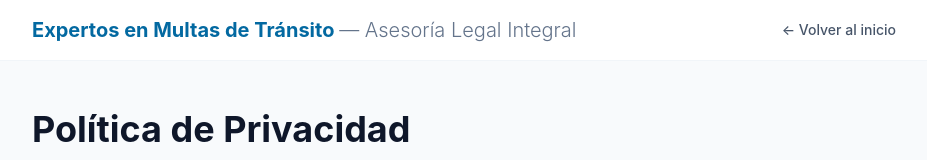
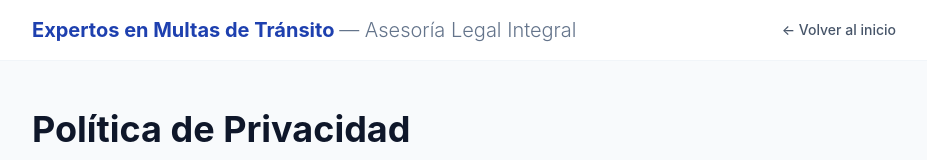
Before and after one commit to myroj01-arch/multas-web, a Next.js app: page /privacidad in a window 1280 px wide. Shown: the top 160 px of the page, without its empty margins (176-1103 px from the left). Built offline with nearby package versions, Linux system fonts and the light colour scheme.

Commit message:
refactor: design improvements - Hero sizing, Footer polish, Header animation, Nequi-only payments, meta tags, React 19 fixes

```diff
--- a/src/app/layout.tsx
+++ b/src/app/layout.tsx
@@ -9,6 +9,17 @@ export const metadata: Metadata = {
     title: 'Expertos en Multas de Tránsito | Asesoría Legal Integral',
     description: 'Evaluamos tu multa sin costo. Si hay sustento, la gestionamos por $150.000 COP.',
     type: 'website',
+    locale: 'es_CO',
+    siteName: 'Expertos en Multas de Tránsito',
+  },
+  twitter: {
+    card: 'summary_large_image',
+    title: 'Expertos en Multas de Tránsito | Asesoría Legal Integral',
+    description: 'Evaluamos tu multa sin costo. Si hay sustento, la gestionamos por $150.000 COP.',
+  },
+  robots: {
+    index: true,
+    follow: true,
   },
 }
 
--- a/src/app/page.tsx
+++ b/src/app/page.tsx
@@ -1,27 +1,23 @@
-import { Header } from '@/components/Header'
+import Header from '@/components/Header'
 import { Hero } from '@/components/Hero'
-import { SocialProof } from '@/components/SocialProof'
-import { ComoFunciona } from '@/components/ComoFunciona'
-import { Benefits } from '@/components/Benefits'
-import { Process } from '@/components/Process'
-import { QueRevisamos } from '@/components/QueRevisamos'
+import SocialProof from '@/components/SocialProof'
+import ComoFunciona from '@/components/ComoFunciona'
+import QueRevisamos from '@/components/QueRevisamos'
 import { PrescripcionCalculator } from '@/components/PrescripcionCalculator'
-import { Alcoholemia } from '@/components/Alcoholemia'
-import { NoPrometemos } from '@/components/NoPrometemos'
-import { FAQ } from '@/components/FAQ'
-import { PaymentMethods } from '@/components/PaymentMethods'
+import Alcoholemia from '@/components/Alcoholemia'
+import NoPrometemos from '@/components/NoPrometemos'
+import FAQ from '@/components/FAQ'
+import PaymentMethods from '@/components/PaymentMethods'
 import { ContactForm } from '@/components/ContactForm'
-import { Footer } from '@/components/Footer'
+import Footer from '@/components/Footer'
 
-export default function Home(): JSX.Element {
+export default function Home() {
   return (
     <main className="min-h-screen">
       <Header />
       <Hero />
       <SocialProof />
       <ComoFunciona />
-      <Benefits />
-      <Process />
       <QueRevisamos />
       <PrescripcionCalculator />
       <Alcoholemia />
--- a/src/components/ContactForm.tsx
+++ b/src/components/ContactForm.tsx
@@ -4,7 +4,7 @@ import { useState } from 'react'
 import { siteConfig } from '@/lib/data'
 import { WhatsAppIcon } from './WhatsAppIcon'
 
-export function ContactForm(): JSX.Element {
+export function ContactForm() {
   const [formData, setFormData] = useState({
     nombre: '',
     cedula: '',
--- a/src/components/Footer.tsx
+++ b/src/components/Footer.tsx
@@ -46,10 +46,22 @@ export default function Footer() {
         </div>
 
         {/* Bottom */}
-        <div className="mt-10 pt-6 border-t border-slate-800 text-center">
-          <p className="text-xs text-slate-600">
-            © {new Date().getFullYear()} EXPERTOS EN MULTAS DE TRÁNSITO — ASESORÍA LEGAL INTEGRAL
-          </p>
+        <div className="mt-10 pt-6 border-t border-slate-800">
+          <div className="flex flex-col md:flex-row items-center justify-between gap-4">
+            <div className="flex items-center gap-4">
+              <p className="text-sm text-slate-400">
+                © {new Date().getFullYear()} Expertos en Multas de Tránsito
+              </p>
+              <span className="text-slate-700">·</span>
+              <p className="text-sm text-slate-500 italic">
+                "Evaluamos tu multa sin costo. Si hay sustento, la gestionamos."
+              </p>
+            </div>
+            <div className="flex items-center gap-4 text-xs text-slate-500">
+              <Link href="/terminos" className="hover:text-white transition-colors">Términos</Link>
+              <Link href="/privacidad" className="hover:text-white transition-colors">Privacidad</Link>
+            </div>
+          </div>
         </div>
       </div>
     </footer>
--- a/src/components/Header.tsx
+++ b/src/components/Header.tsx
@@ -1,6 +1,7 @@
 'use client'
 
 import { useState } from 'react'
+import { motion, AnimatePresence } from 'framer-motion'
 import { siteConfig } from '@/lib/data'
 import BrandLogo from './BrandLogo'
 
@@ -50,8 +51,15 @@ export default function Header() {
       </div>
 
       {/* Mobile menu */}
+      <AnimatePresence>
         {isOpen && (
-        <div className="md:hidden bg-white border-t border-slate-100">
+          <motion.div
+            initial={{ opacity: 0, height: 0 }}
+            animate={{ opacity: 1, height: 'auto' }}
+            exit={{ opacity: 0, height: 0 }}
+            transition={{ duration: 0.2, ease: 'easeInOut' }}
+            className="md:hidden bg-white border-t border-slate-100 overflow-hidden"
+          >
             <div className="px-4 py-3 space-y-1">
               <a href="#como-funciona" onClick={() => setIsOpen(false)} className="block text-sm text-slate-600 py-2">Cómo funciona</a>
               <a href="#casos" onClick={() => setIsOpen(false)} className="block text-sm text-slate-600 py-2">Casos</a>
@@ -67,8 +75,9 @@ export default function Header() {
                 WhatsApp
               </a>
             </div>
-        </div>
+          </motion.div>
         )}
+      </AnimatePresence>
     </header>
   )
 }
--- a/src/components/Hero.tsx
+++ b/src/components/Hero.tsx
@@ -4,7 +4,7 @@ import { heroContent, siteConfig } from '@/lib/data'
 import { useState } from 'react'
 import { WhatsAppIcon } from './WhatsAppIcon'
 
-export function Hero(): JSX.Element {
+export function Hero() {
   const [variant, setVariant] = useState<'A' | 'B'>('A')
   const content = variant === 'A' ? heroContent.variantA : heroContent.variantB
 
@@ -42,7 +42,7 @@ export function Hero(): JSX.Element {
         </div>
 
         {/* Título */}
-        <h1 className="text-4xl md:text-5xl lg:text-6xl font-bold text-slate-900 tracking-tight mb-6 leading-tight">
+        <h1 className="text-5xl md:text-6xl lg:text-7xl font-extrabold text-slate-900 tracking-tight mb-6 leading-[1.1]">
           {content.titulo}
         </h1>
 
--- a/src/components/PaymentMethods.tsx
+++ b/src/components/PaymentMethods.tsx
@@ -2,12 +2,6 @@
 
 export default function PaymentMethods() {
   const phoneNumber = '3156769443'
-  const methods = [
-    { nombre: 'Nequi', numero: phoneNumber, color: 'bg-pink-50 border-pink-100', text: 'text-pink-600', qr: `https://api.qrserver.com/v1/create-qr-code/?size=150x150&data=${phoneNumber}` },
-    { nombre: 'Bancolombia', numero: phoneNumber, color: 'bg-yellow-50 border-yellow-100', text: 'text-yellow-600', qr: `https://api.qrserver.com/v1/create-qr-code/?size=150x150&data=${phoneNumber}` },
-    { nombre: 'Daviplata', numero: phoneNumber, color: 'bg-red-50 border-red-100', text: 'text-red-600', qr: `https://api.qrserver.com/v1/create-qr-code/?size=150x150&data=${phoneNumber}` },
-    { nombre: 'Llave Bre-B', numero: phoneNumber, color: 'bg-blue-50 border-blue-100', text: 'text-blue-600', qr: `https://api.qrserver.com/v1/create-qr-code/?size=150x150&data=${phoneNumber}` },
-  ]
 
   return (
     <section id="pagos" className="py-20 md:py-28 bg-white">
@@ -18,25 +12,21 @@ export default function PaymentMethods() {
             Métodos de pago
           </h2>
           <p className="text-lg text-slate-500">
-            Escanea el código QR o copia el número para realizar tu pago.
+            Paga por Nequi y envía el comprobante por WhatsApp.
           </p>
         </div>
 
-        {/* Payment methods grid */}
-        <div className="grid grid-cols-2 lg:grid-cols-4 gap-4 mb-8">
-          {methods.map((method) => (
-            <div key={method.nombre} className={`p-5 rounded-lg border ${method.color} flex flex-col items-center`}>
-              <div className="mb-3">
-                <img
-                  src={method.qr}
-                  alt={`QR ${method.nombre}`}
-                  className="w-28 h-28 rounded-lg border-2 border-white shadow-sm"
-                />
-              </div>
-              <div className="text-sm font-semibold text-slate-700 mb-1">{method.nombre}</div>
-              <div className="text-base font-bold text-slate-900">{method.numero}</div>
-            </div>
-          ))}
+        {/* Nequi QR */}
+        <div className="flex justify-center mb-8">
+          <div className="p-6 rounded-xl border bg-pink-50 border-pink-100 flex flex-col items-center">
+            <img
+              src={`https://api.qrserver.com/v1/create-qr-code/?size=150x150&data=${phoneNumber}`}
+              alt="QR Nequi"
+              className="w-36 h-36 rounded-lg border-2 border-white shadow-sm mb-4"
+            />
+            <div className="text-sm font-semibold text-slate-700 mb-1">Nequi</div>
+            <div className="text-lg font-bold text-slate-900">{phoneNumber}</div>
+          </div>
         </div>
 
         {/* Instructions */}
--- a/src/components/PrescripcionCalculator.tsx
+++ b/src/components/PrescripcionCalculator.tsx
@@ -2,7 +2,7 @@
 
 import { useState } from 'react'
 
-export function PrescripcionCalculator(): JSX.Element {
+export function PrescripcionCalculator() {
   const [fechaComparendo, setFechaComparendo] = useState('')
   const [resultado, setResultado] = useState<{
     prescrita: boolean
--- a/tailwind.config.ts
+++ b/tailwind.config.ts
@@ -10,16 +10,16 @@ const config: Config = {
     extend: {
       colors: {
         primary: {
-          50: '#f0f9ff',
-          100: '#e0f2fe',
-          200: '#bae6fd',
-          300: '#7dd3fc',
-          400: '#38bdf8',
-          500: '#0ea5e9',
-          600: '#0284c7',
-          700: '#0369a1',
-          800: '#075985',
-          900: '#0c4a6e',
+          50: '#eff6ff',
+          100: '#dbeafe',
+          200: '#bfdbfe',
+          300: '#93c5fd',
+          400: '#60a5fa',
+          500: '#2563eb',
+          600: '#1d4ed8',
+          700: '#1e40af',
+          800: '#1e3a8a',
+          900: '#172554',
         },
         accent: {
           50: '#fff7ed',
```
Lines whose indentation alone changed are shown as unchanged.
